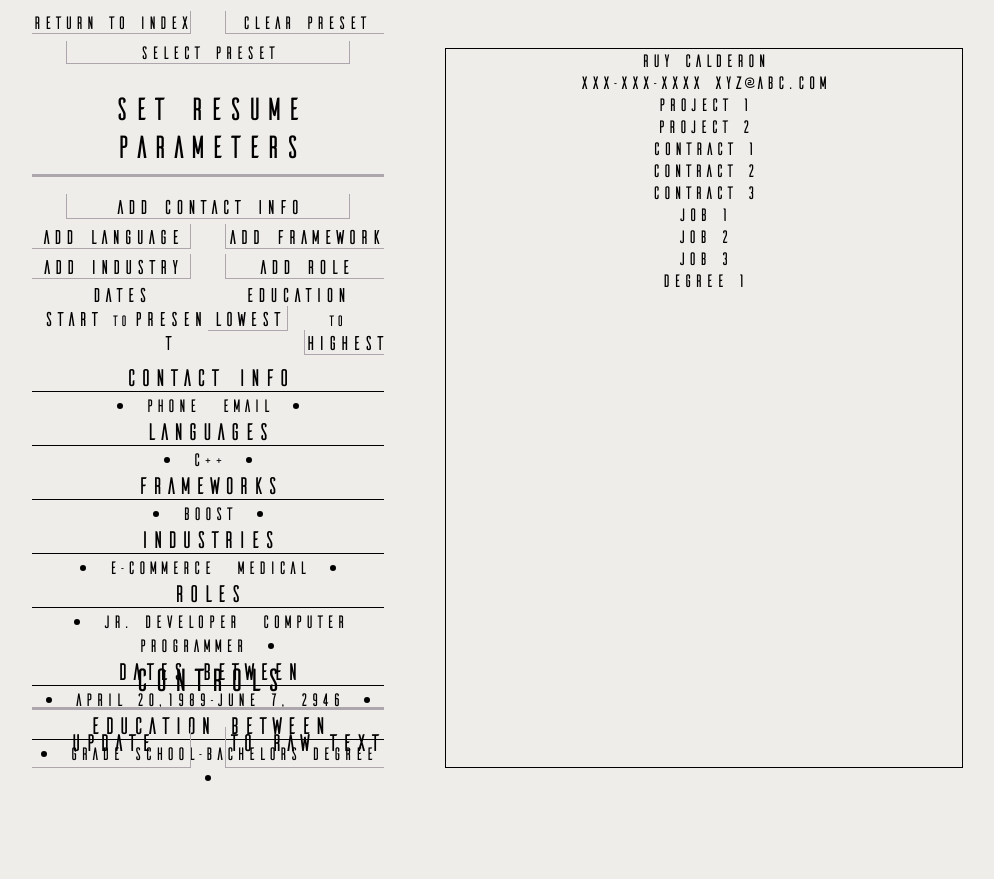
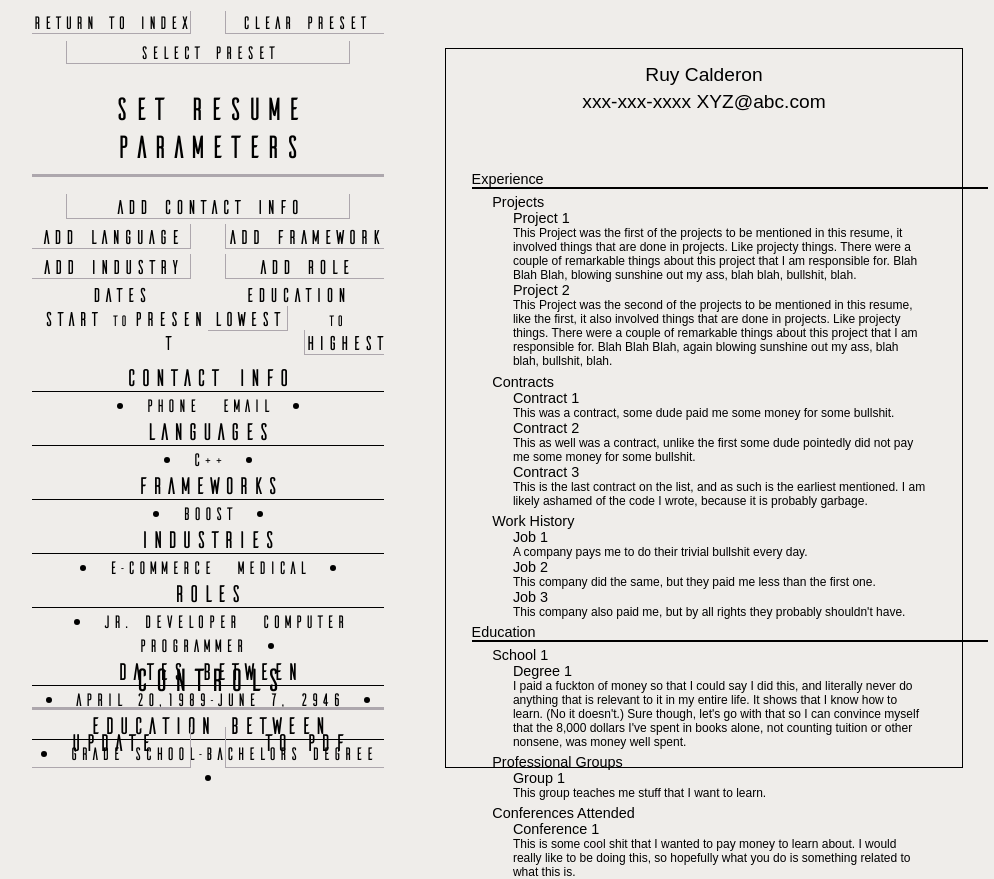
Before and after one commit to RuyCalderon/RuyCalderon.github.io, a plain HTML site: page Menu/resume.html in a window 1280 px wide. Shown: the whole page, without its empty margins (0-994 px from the left). Before the commit the page ends 808 px from the top, so only its background shows below. Drawn offline with Linux system fonts and the light colour scheme; files whose address does not match are found by name.

Commit message:
Continuing resume formatting

```diff
--- a/Menu/resume-styles.css
+++ b/Menu/resume-styles.css
@@ -345,6 +345,85 @@ html, body{
 	border-style:solid;
 }
 
+
+.font-size-base{
+	font-size:12px;
+
+}
+.resume-title{
+	font-size:160%;
+	display:block;
+	position:relative;
+	width:80%;
+	left:10%;
+	right:10%;
+	top:0%;
+	height:12%;
+
+	padding-bottom:1%;
+	text-align:center;
+	margin-top:3%;
+	margin-bottom:3%;
+}
+.resume-supercategory{
+	position:relative;
+	left:5%;
+	right:5%;
+}
+.supercategory-title{
+	text-align:left;
+	font-size:120%;
+	font-weight:400;
+	border-bottom:2px solid black;
+}
+.resume-contact{
+	display:block;
+	position:relative;
+	font-size:100%;
+	top:5%;
+}
+.resume-section{
+	display:block;
+	position:relative
+	font-size:100%;
+	left:0%;
+	width:80%;
+	right:20%;
+	text-align:left;
+	margin-top:1%;
+	margin-bottom:1%;
+}
+.section-title{
+	display:block;
+	position:relative;
+	font-size:120%;
+	font-weight:350;
+	left:5%;
+	right:20%;
+}
+.section-content{
+	display:block;
+	position:relative;
+	font-size:100%;
+	left:5%;
+	right:10%;
+}
+.item-title{
+	display:block;
+	position:relative;
+	font-size:120%;
+	font-weight:300;
+	left:5%;
+	right:10%;
+}
+.item-content{
+	display:block;
+	position:relative;
+	font-size:100%;
+	left:5%;
+	right:10%;
+}
+
 /*Fantastic font from Adilson Gonzalez of Brazil.
 His behance profile: https://www.behance.net/agonz*/
 @font-face{
@@ -357,3 +436,11 @@ His behance profile: https://www.behance.net/agonz*/
 .font-ailerons{
 	font-family:"ailerons";
 }
+
+@font-face{
+	font-family: 'Quicksand', sans-serif;
+	src:'https://fonts.googleapis.com/css?family=Quicksand';
+}
+.font-resume{
+	font-family: 'Quicksand', sans-serif;
+}
--- a/Menu/resume.html
+++ b/Menu/resume.html
@@ -162,53 +162,134 @@
 					<div class='section-divider-vertical-large'></div>
 					<div class='row'>
 						<span class='button-left button-tall left-aligned'>Update</span>
-						<span class='button-right button-tall right-aligned'>To Raw Text</span>
+						<span class='button-right button-tall right-aligned'>To PDF</span>
 					</div>
 				</div>
 			</div>
 			<div class='resume resume-center'>
-				<div class='resume-actual'>
+				<div class='resume-actual font-size-base font-resume'>
 					<div class='resume-title' id='resume-title'>
-						Ruy Calderon
-					</div>
+						<div class='resume-name'>Ruy Calderon</div>
 						<div class='resume-contact' id='contact-info'>
-						<span class='contact-info-stub' hidden></span>
 							<span class='contact-info-item' info-type='phone'>xxx-xxx-xxxx</span>
 							<span class='contact-info-item' info-type='email'>XYZ@abc.com</span>
 						</div>
+					</div>
+					<div class='resume-supercategory' id='work-experience'>
+						<div class='supercategory-title'>Experience</div>
+						<div class='supercategory-content'>
 							<div class='resume-section' id='resume-projects'>
-						<div class='resume item'>
-							Project 1
+								<div class='section-title'>Projects</div>
+								<div class='section-content'>
+									<div class='section-item'>
+										<div class='item-title'>Project 1</div>
+										<div class='item-content'>
+											This Project was the first of the projects to be mentioned in this resume, it involved things that are
+											done in projects. Like projecty things. There were a couple of remarkable things about this project that
+											I am responsible for. Blah Blah Blah, blowing sunshine out my ass, blah blah, bullshit, blah.
 										</div>
-						<div class='resume item'>
-							Project 2
+									</div>
+									<div class='section-item'>
+										<div class='item-title'>Project 2</div>
+										<div class='item-content'>
+											This Project was the second of the projects to be mentioned in this resume, like the first, it also
+											involved things that are done in projects. Like projecty things. There were a couple of remarkable
+											things about this project that I am responsible for. Blah Blah Blah, again blowing sunshine out my ass,
+											blah blah, bullshit, blah.
+										</div>
+									</div>
 								</div>
 							</div>
 							<div class='resume-section' id='resume-contracts'>
-						<div class='resume-item'>
-							Contract 1
+								<div class='section-title'>Contracts</div>
+								<div class='section-content'>
+									<div class='section-item'>
+										<div class='item-title'>Contract 1</div>
+										<div class='item-content'>
+											This was a contract, some dude paid me some money for some bullshit.
 										</div>
-						<div class='resume-item'>
-							Contract 2
 									</div>
-						<div class='resume-item'>
-							Contract 3
+									<div class='section-item'>
+										<div class='item-title'>Contract 2</div>
+										<div class='item-content'>
+											This as well was a contract, unlike the first some dude pointedly did not pay
+											me some money for some bullshit.
+										</div>
+									</div>
+									<div class='section-item'>
+										<div class='item-title'>Contract 3</div>
+										<div class='item-content'>
+											This is the last contract on the list, and as such is the earliest mentioned. I am likely
+											ashamed of the code I wrote, because it is probably garbage.
+										</div>
+									</div>
 								</div>
 							</div>
 							<div class='resume-section' id='resume-work-history'>
+								<div class='section-title'>Work History</div>
+								<div class='section-content'>
 									<div class='resume-item'>
-							Job 1
+										<div class='item-title'>Job 1</div>
+										<div class='item-content'>
+											A company pays me to do their trivial bullshit every day.
+										</div>
 									</div>
 									<div class='resume-item'>
-							Job 2
+										<div class='item-title'>Job 2</div>
+										<div class='item-content'>
+											This company did the same, but they paid me less than the first one.
+										</div>
 									</div>
 									<div class='resume-item'>
-							Job 3
+										<div class='item-title'>Job 3</div>
+										<div class='item-content'>
+											This company also paid me, but by all rights they probably shouldn't have.
 										</div>
 									</div>
-					<div class='resume-section' id='resume-education'>
+								</div>
+							</div>
+						</div>
+					</div>
+					<div class='resume-supercategory' id='resume-education'>
+						<div class='supercategory-title'>Education</div>
+						<div class='supercategory-content'>
+							<div class='resume-section' id='resume-schooling'>
+								<div class='section-title'>School 1</div>
+								<div class='section-content'>
 									<div class='resume-item'>
-							Degree 1
+										<div class='item-title'>Degree 1</div>
+										<div class='item-content'>
+											I paid a fuckton of money so that I could say I did this, and literally never do anything
+											that is relevant to it in my entire life. It shows that I know how to learn. (No it doesn't.)
+											Sure though, let's go with that so I can convince myself that the 8,000 dollars I've spent in
+											books alone, not counting tuition or other nonsene, was money well spent.
+										</div>
+									</div>
+								</div>
+							</div>
+							<div class='resume-section' id='resume-groups'>
+								<div class='section-title'>Professional Groups</div>
+								<div class='section-content'>
+									<div class='resume-item'>
+										<div class='item-title'>Group 1</div>
+										<div class='item-content'>
+											This group teaches me stuff that I want to learn.
+										</div>
+									</div>
+								</div>
+							</div>
+							<div class='resume-section' id='resume-conferences'>
+								<div class='section-title'>Conferences Attended</div>
+								<div class='section-content'>
+									<div class='resume-item'>
+										<div class='item-title'>Conference 1</div>
+										<div class='item-content'>
+											This is some cool shit that I wanted to pay money to learn about. I would really like to be doing this,
+											so hopefully what you do is something related to what this is.
+										</div>
+									</div>
+								</div>
+							</div>
 						</div>
 					</div>
 				</div>
```
Lines whose indentation alone changed are shown as unchanged.
